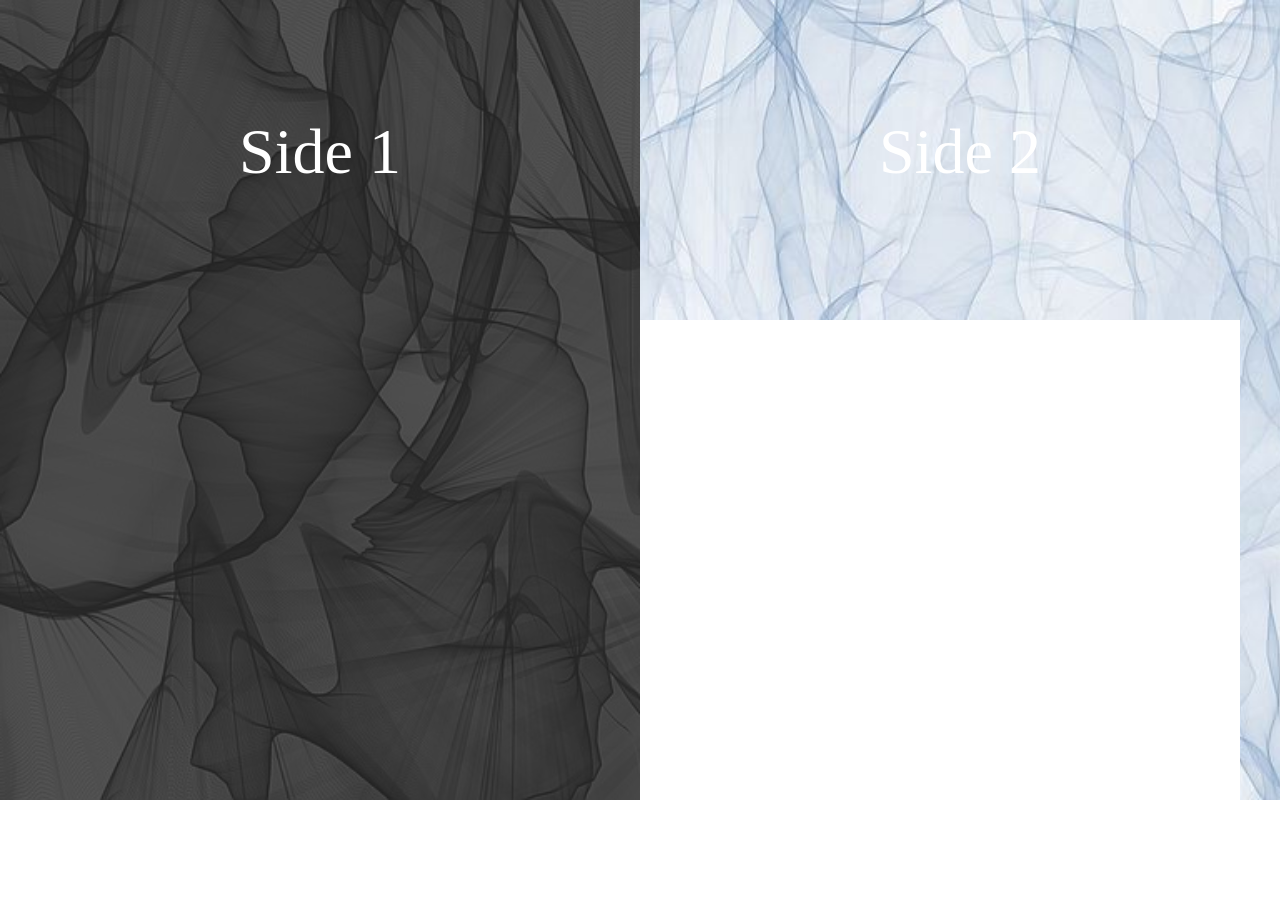
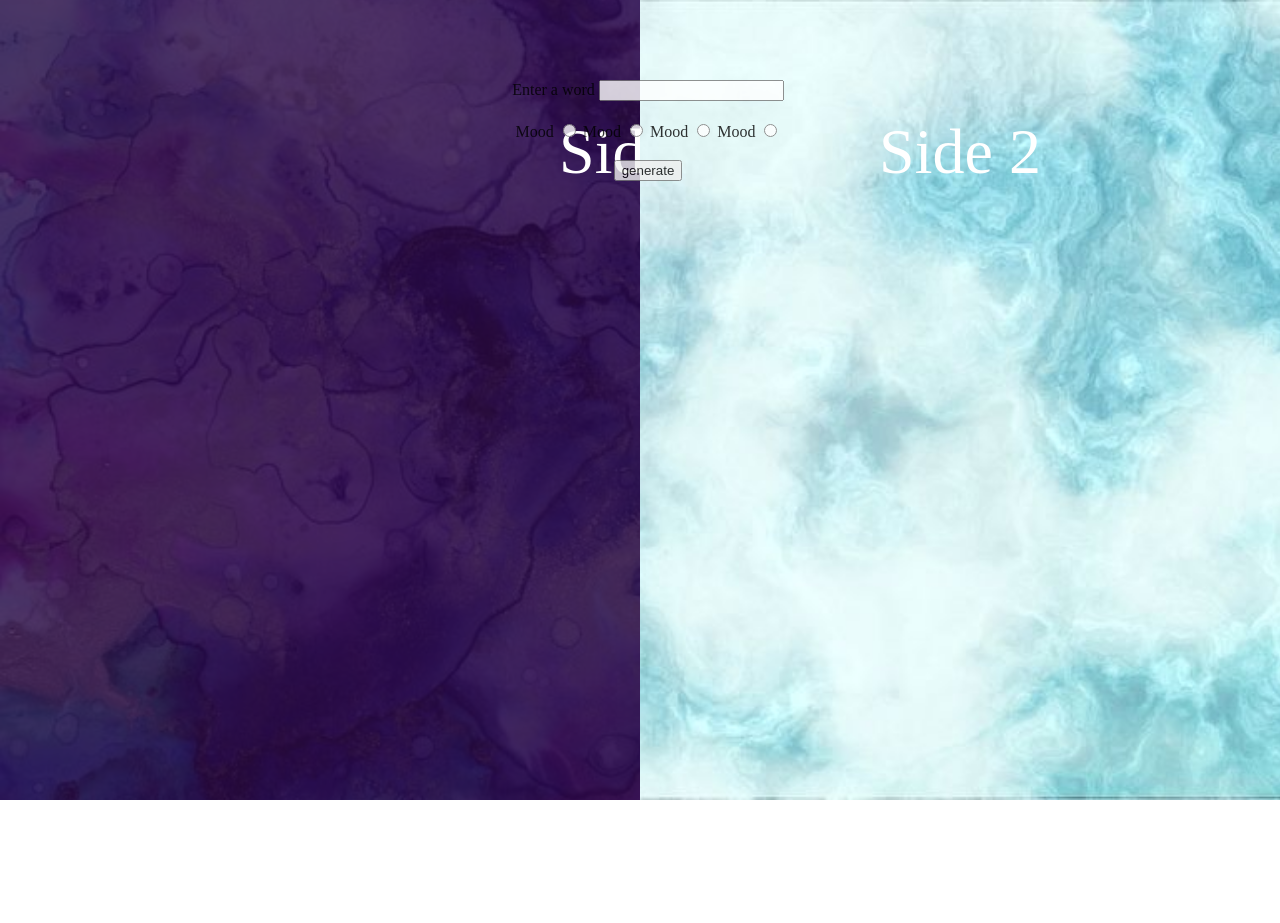
Before and after one commit to team-wins-all-the-time/Sigil, a plain HTML site: page html/algorithm.html in a window 1280 px wide. After the commit the page ends 800 px from the top, so only its background shows below. Drawn offline with Linux system fonts and the light colour scheme.

Commit message:
adding more styling and input boxes

```diff
--- a/css/algorithm.css
+++ b/css/algorithm.css
@@ -1,9 +1,9 @@
 :root{
   --container-bg-color: #333;
-  --left-bg-color: rgba(43, 43, 43, 0.8);
+  --left-bg-color: rgba(44, 9, 65, 0.8);
   --right-bg-color:rgba(4, 145, 211, 0.8);
-  --hover-width: 75%;
-  --other-width: 25%;
+  --hover-width: 100%;
+  --other-width: 0%;
   --speed: 1000ms;
 }
 
@@ -41,7 +41,7 @@ h1{
 
 .split.left{
   left:0;
-  background:url('/img/dark2.jpg') center center no-repeat;
+  background:url('/img/dark.jpg') center center no-repeat;
   background-size: cover;
 }
 
@@ -55,7 +55,7 @@ h1{
 
 .split.right{
   right:0;
-  background:url('/img/light2.jpg') center center no-repeat;
+  background:url('/img/light.jpg') center center no-repeat;
   background-size: cover;
 }
 
@@ -72,7 +72,7 @@ h1{
 }
 
 .hover-left .left{
-  width:var(-hover-width);
+  width:var(--hover-width);
 }
 
 .hover-left .right{
@@ -91,7 +91,7 @@ h1{
   width:var(--other-width);
 }
 
-.hover-right .split.left:before{
+.hover-right .left:before{
   z-index:2;
 }
 
@@ -101,9 +101,24 @@ h1{
   }
 }
 
-#canvas-container{
-  background-color: white;
+#generator-container{
+  /* background-color: white; */
+  opacity:.8;
   position:absolute;
-  top:40%;
-  left:50%;
+  top:10%;
+  left:35%;
 }
+
+#input{
+  text-align: center;
+  margin-bottom:10%;
+}
+
+#mood{
+  display:block;
+  margin-top:5%;
+}
+
+#submit{
+  margin-top:5%;
+}
--- a/html/algorithm.html
+++ b/html/algorithm.html
@@ -18,8 +18,30 @@
       <h1>Side 2</h1>
     </div>
   </div>
-  <section id="canvas-container">
-    <canvas id="generator" width="600" height="600"></canvas>
+  <section id="generator-container">
+    <div id="input">
+      <form>
+        <label for="text=input">Enter a word</label>
+        <input type="text" id="" name="text-input">
+
+        <div id="mood">
+          <label for="color-option1">Mood</label>
+          <input type="radio" class="color" name="color-option1">
+
+          <label for="color-option2">Mood</label>
+          <input type="radio" class="color" name="color-option2">
+
+          <label for="color-option2">Mood</label>
+          <input type="radio" class="color" name="color-option2">
+
+          <label for="color-option3">Mood</label>
+          <input type="radio" class="color" name="color-option3">
+       </div>
+       <input type="submit" id="submit" value="generate">
+
+    </form>
+    </div>
+    <canvas id="generator" width="400" height="500"></canvas>
   </section>
 
 <script src = "/js/algorithm.js" type = "text/javascript"></script>
```
Also changed, not shown: index.html (+6 -6 lines).
